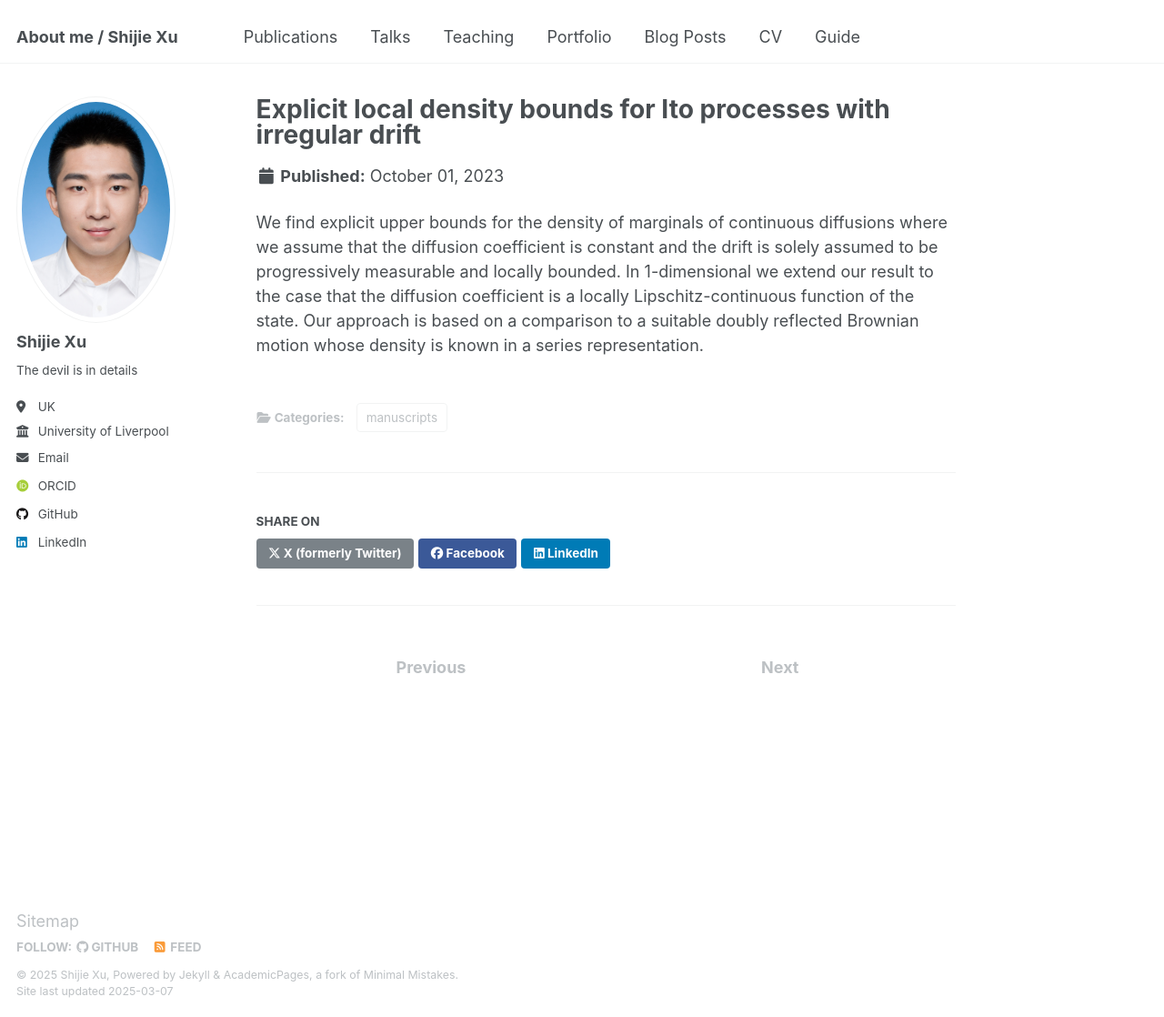
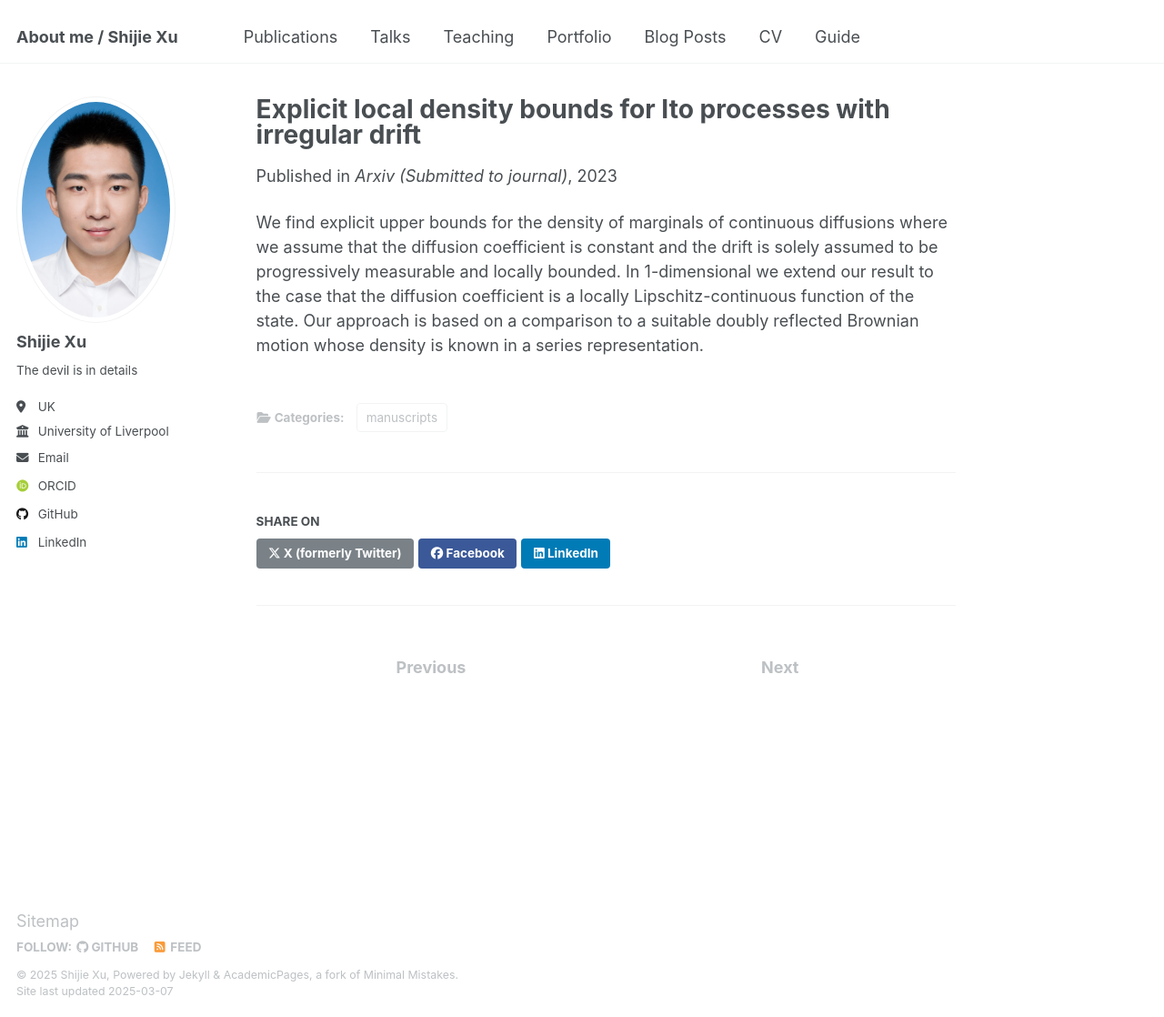
Before and after one commit to ShijieXu1993/uk.github.io, a Jekyll site: the page built from _publications/2010-10-01-paper-title-number-2.md, in a window 1280 px wide and 1118 px high. Shown: the whole window at 91% size. Built offline with Jekyll 4.4.1, drawn with Linux system fonts in a browser that asks for light colours; some web fonts are replaced.

Commit message:
Update 2010-10-01-paper-title-number-2.md

```diff
--- a/_publications/2010-10-01-paper-title-number-2.md
+++ b/_publications/2010-10-01-paper-title-number-2.md
@@ -5,5 +5,6 @@ category: manuscripts
 permalink: /2010-10-01-paper-title-number-2
 excerpt: 'Joint work with Paul Eisenberg, submitted to journals'
 date: 2023-10-01
+venue: 'Arxiv (Submitted to journal)'
 ---
 We find explicit upper bounds for the density of marginals of continuous diffusions where we assume that the diffusion coefficient is constant and the drift is solely assumed to be progressively measurable and locally bounded. In 1-dimensional we extend our result to the case that the diffusion coefficient is a locally Lipschitz-continuous function of the state. Our approach is based on a comparison to a suitable doubly reflected Brownian motion whose density is known in a series representation.
```
